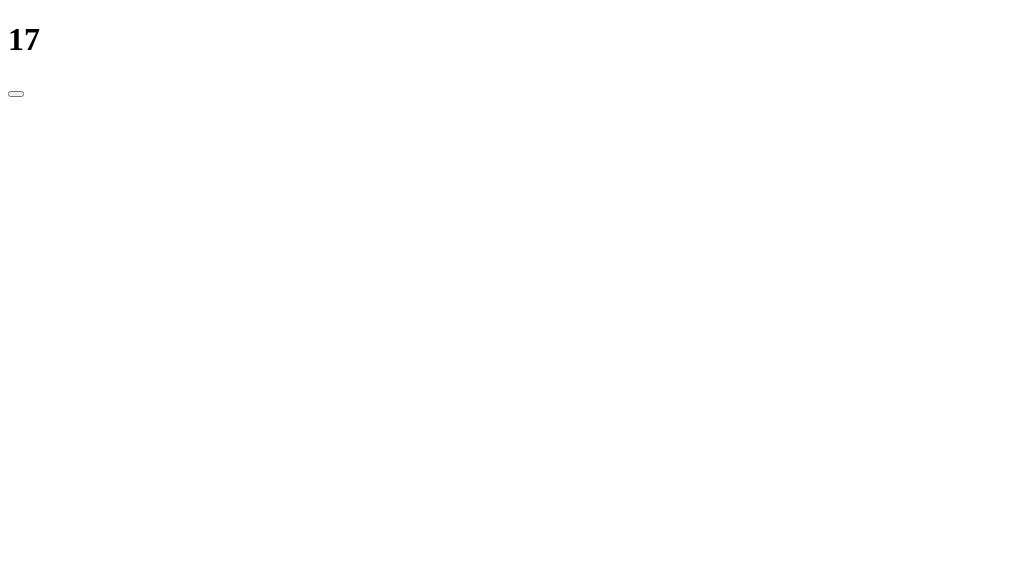
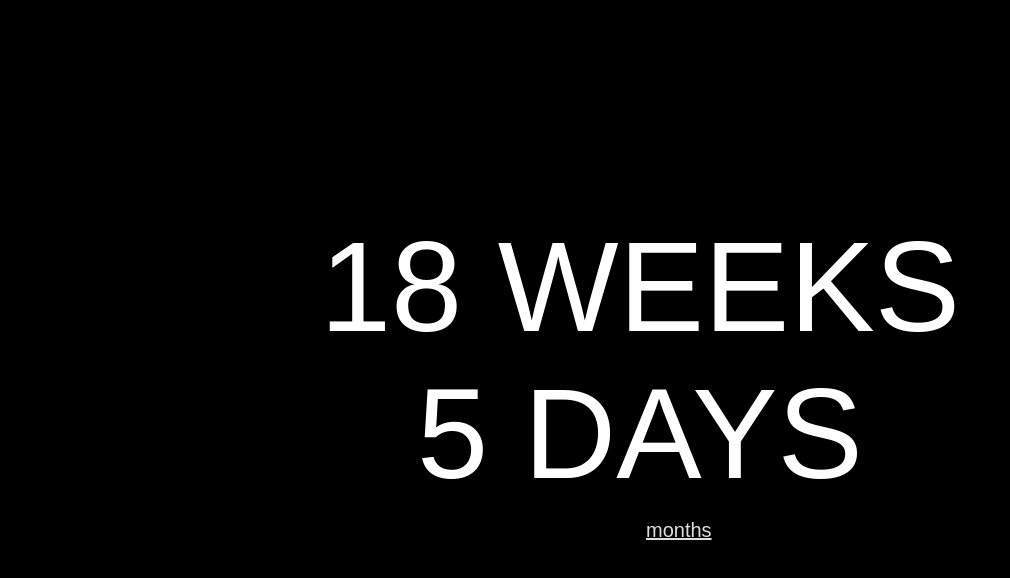
Before and after one commit to magentanova/cuantassemanas, a plain HTML site: page index.html in a window 1280 px wide. Shown: the whole page, without its empty margins (0-1010 px from the left). Drawn offline with nearby package versions, Linux system fonts and the light colour scheme.

Commit message:
basic functionality

```diff
--- a/index.html
+++ b/index.html
@@ -2,12 +2,15 @@
 	<html>
 	<head>
 		<title></title>
+		<link rel="shortcut icon" href="favicon.ico">
 		<link rel="stylesheet" type="text/css" href="styles/style.css">
 	</head>
 	<body>
 		<div class="container">
-			<h1></h1>
-			<button></button>
+			<div class="h1-wrapper">
+				<h1></h1>
+				<button>months</button>
+			</div>
 		</div>
 		<script src="https://cdnjs.cloudflare.com/ajax/libs/moment.js/2.24.0/moment.min.js" integrity="sha256-4iQZ6BVL4qNKlQ27TExEhBN1HFPvAvAMbFavKKosSWQ=" crossorigin="anonymous"></script>
 		<script type="text/javascript" src="js/script.js"></script>
--- a/js/script.js
+++ b/js/script.js
@@ -1,7 +1,39 @@
 const $ = sel => document.querySelector(sel)
 
+let displayType = "months"
 const today = new moment()
-const day0 = new moment("july 18 2019")
-const gestation = today.diff(day0, "weeks")
+const day0 = new moment("2019-07-10")
 
-$("h1").innerHTML = gestation
+const add = (m,v,t) => m.clone().add(v,t)
+const showWeeks = () => {
+    const weeks = today.diff(day0, "weeks")
+    const days = today.diff(add(day0,weeks,"weeks"), "days")
+    $("h1").innerHTML = `
+        ${weeks} weeks<br>${days} days
+    `
+}
+
+const showMonths = () => {
+    const months = today.diff(day0, "months")
+    console.log(today, day0, months)
+    const weeks = today.diff(add(day0,months, "months"), "weeks")
+    const days = today.diff(add(add(day0,months,"months"),weeks,"weeks"), "days")
+    $("h1").innerHTML = `
+        ${months} months<br>${weeks} weeks<br>${days} days
+    `
+}
+
+const toggleDisplay = () => {
+    if (displayType === "weeks") {
+        displayType = "months"
+        showWeeks()
+    }
+    else {
+        displayType = "weeks"
+        showMonths()
+    }
+    $("button").innerHTML = displayType
+}
+
+showWeeks()
+$("button").onclick = toggleDisplay
--- a/styles/style.css
+++ b/styles/style.css
@@ -0,0 +1,38 @@
+body {
+    background: black;
+}
+
+.container {
+    color: white;
+    font-family: Arial, Helvetica, sans-serif;
+
+}
+
+.h1-wrapper {
+    position: fixed;
+    left: 50%;
+    top: 45%;
+    transform: translate(-50%,-50%);
+    text-align: center;
+    width: 100%;
+}
+
+h1 {
+    font-weight: 300;
+    font-size: 8rem;
+    text-transform: uppercase;
+    position: relative;
+    margin: 0;
+}
+
+button {
+    outline: none;
+    border: none;
+    background: none;
+    text-decoration: underline;
+    color: #ddd;
+    cursor: pointer;
+    position: absolute;
+    bottom: -36px;
+    font-size: 1.25rem;
+}
```
Also changed, not shown: favicon.ico (added), 1 other file.
